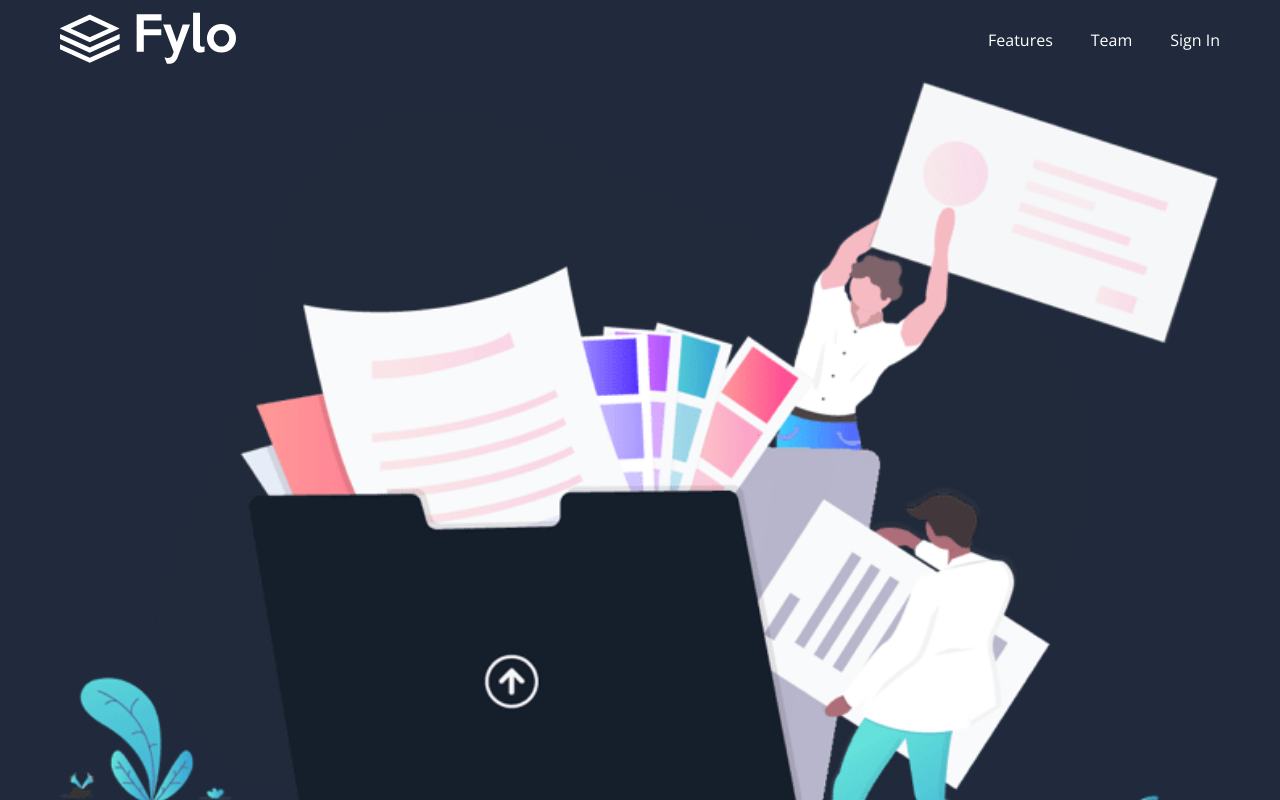
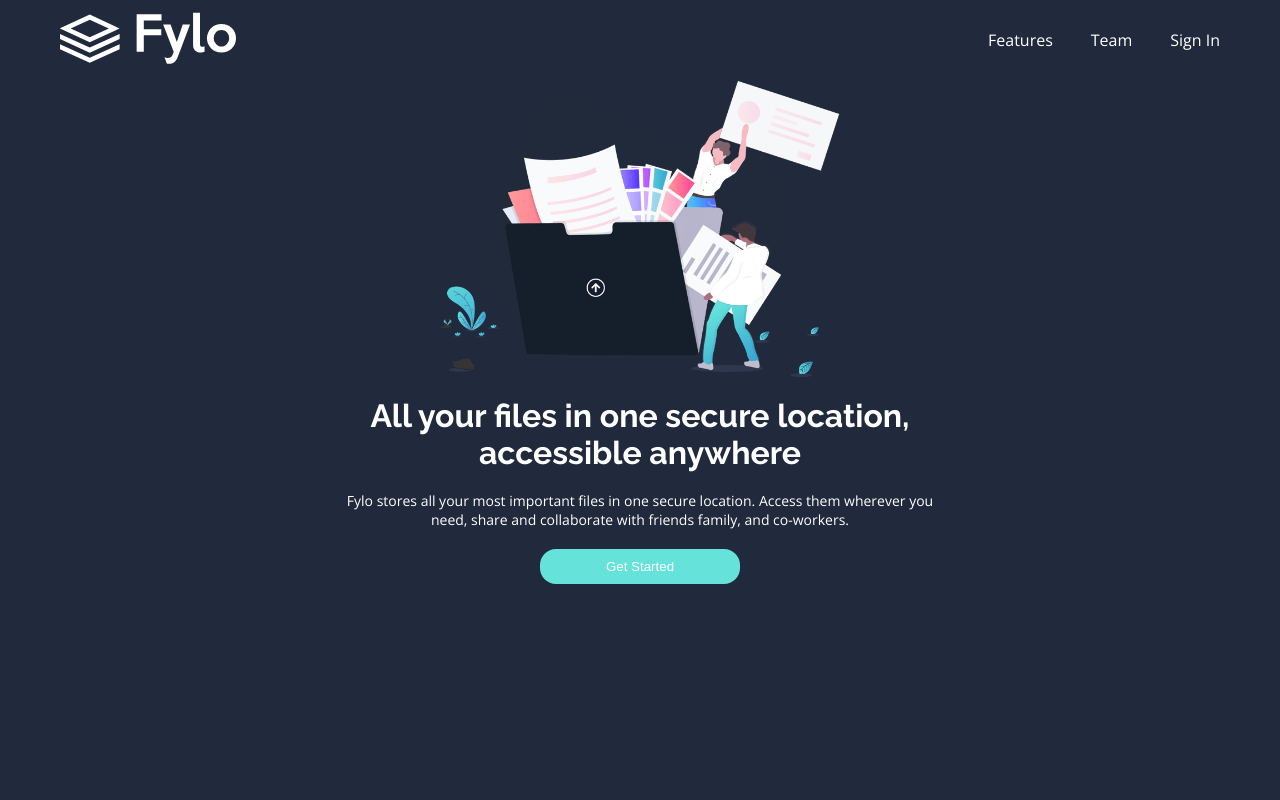
Before and after one commit to nouryy17/fylo-dark-theme-landing-page, a React (Create React App) app: page / in a window 1280 px wide. Shown: the top 800 px of the page. Built offline with nearby package versions, Linux system fonts and the light colour scheme.

Commit message:
competed partTowMine desltop

```diff
--- a/src/style/main.sass
+++ b/src/style/main.sass
@@ -28,3 +28,24 @@ header
   display: flex
   flex-direction: column
   justify-content: center
+  align-items: center
+  gap: 20px
+  img
+    width: 400px
+  h1,p
+    color: $White
+    max-width: 600px
+    text-align: center
+  p
+    font-size: 14px
+  button
+    width: 200px
+    padding: 10px 0
+    border-radius: 16px
+    border: none
+    background: $Cyan
+    color: white
+    cursor: pointer
+    transition: 0.5s
+    &:hover
+      background:  hsl(176, 68%, 64%,0.6)
--- a/src/style/style.css
+++ b/src/style/style.css
@@ -66,6 +66,32 @@ header ul li a:hover {
   display: flex;
   flex-direction: column;
   justify-content: center;
+  align-items: center;
+  gap: 20px;
+}
+.partTowMine img {
+  width: 400px;
+}
+.partTowMine h1, .partTowMine p {
+  color: hsl(0, 0%, 100%);
+  max-width: 600px;
+  text-align: center;
+}
+.partTowMine p {
+  font-size: 14px;
+}
+.partTowMine button {
+  width: 200px;
+  padding: 10px 0;
+  border-radius: 16px;
+  border: none;
+  background: hsl(176, 68%, 64%);
+  color: white;
+  cursor: pointer;
+  transition: 0.5s;
+}
+.partTowMine button:hover {
+  background: hsla(176, 68%, 64%, 0.6);
 }
 
 /*# sourceMappingURL=style.css.map */
```
Also changed, not shown: 1 other file (tests, documents, lock files or other folders).
